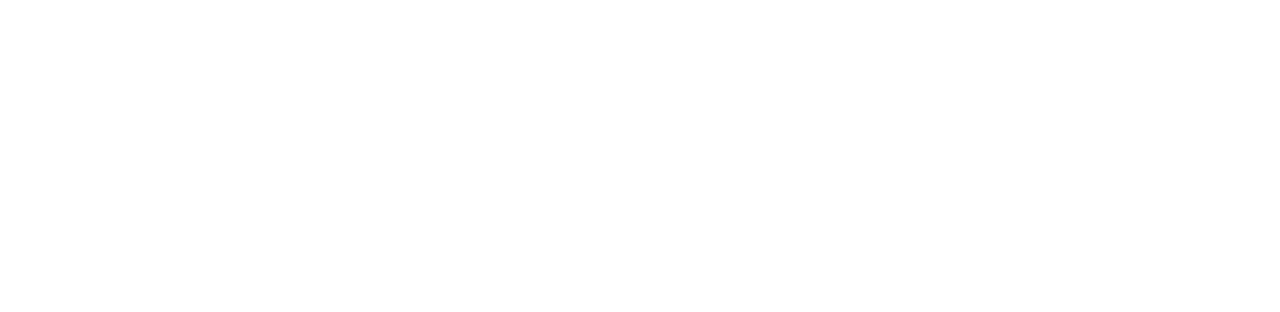
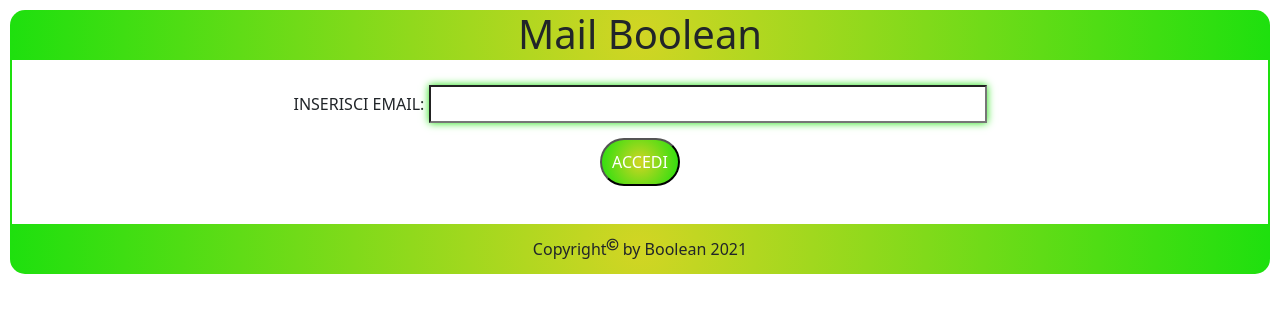
Before and after one commit to lorenzorru0/js-mail-dadi, a plain HTML site: page mail/index.html in a window 1280 px wide. Drawn offline with nearby package versions, Linux system fonts and the light colour scheme.

Commit message:
Add all mail exercise

```diff
--- a/mail/css/style.css
+++ b/mail/css/style.css
@@ -0,0 +1,45 @@
+/* Common */
+body {
+    padding: 10px;
+}
+.wrapper {
+    height: 50px;
+    line-height: 50px;
+    background: rgb(210,213,36);
+    background: radial-gradient(circle, rgba(210,213,36,1) 0%, rgba(30,224,14,1) 100%);
+}
+
+/* Header */
+header {
+    border-top-left-radius: 15px;
+    border-top-right-radius: 15px;
+}
+
+/* Main  */
+main {
+    border-right: 2px solid #1ee00e;
+    border-left: 2px solid #1ee00e;
+    padding: 20px 0px;
+}
+main input {
+    width: 50%;
+    box-shadow: 0px 0px 8px #1ee00e;
+    margin: 5px 0px;
+    padding: 5px 0px;
+    text-align: center;
+
+}
+.btn_mail {
+    margin: 10px 0px;
+    padding: 10px;
+    border-radius: 25px;
+    color: #fff;
+    background: rgb(210,213,36);
+    background: radial-gradient(circle, rgba(210,213,36,1) 0%, rgba(30,224,14,1) 100%);
+}
+
+/* Footer */
+footer {
+    border-bottom-left-radius: 15px;
+    border-bottom-right-radius: 15px;
+}
--- a/mail/index.html
+++ b/mail/index.html
@@ -4,11 +4,46 @@
         <meta charset="UTF-8">
         <meta http-equiv="X-UA-Compatible" content="IE=edge">
         <meta name="viewport" content="width=device-width, initial-scale=1.0">
+        <!-- Font awesome -->
+        <link rel="stylesheet" href="https://cdnjs.cloudflare.com/ajax/libs/font-awesome/5.15.3/css/all.min.css" integrity="sha512-iBBXm8fW90+nuLcSKlbmrPcLa0OT92xO1BIsZ+ywDWZCvqsWgccV3gFoRBv0z+8dLJgyAHIhR35VZc2oM/gI1w==" crossorigin="anonymous" referrerpolicy="no-referrer" />
+        <!-- Font awesome -->
+        <!-- Bootstrap CSS -->
+        <link href="https://cdn.jsdelivr.net/npm/bootstrap@5.0.2/dist/css/bootstrap.min.css" rel="stylesheet" integrity="sha384-EVSTQN3/azprG1Anm3QDgpJLIm9Nao0Yz1ztcQTwFspd3yD65VohhpuuCOmLASjC" crossorigin="anonymous">
+        <!-- /Bootstrap CSS -->
         <title>Mail Boolean</title>
         <link rel="stylesheet" href="css/style.css">
     </head>
     <body>
+        <!-- Header -->
+        <header class="wrapper text-center">
+            <h1>Mail Boolean</h1>
+        </header>
+        <!-- Header -->
 
+        <!-- Main -->
+        <main>
+            <div class="container">
+                <div class="row text-center">
+                    <div class="col-12">
+                        <label for="emailUtente">INSERISCI EMAIL: </label>
+                        <input type="email" name="emailUtente" id="emailUtente">
+                    </div>
+                    <div class="col-12">
+                        <button class="btn_mail" onclick="accessoMail()">ACCEDI</button>
+                    </div>
+                    <div class="col-12">
+                        <h2 id="accesso"></h2>
+                    </div>
+                </div>
+            </div>
+        </main>
+        <!-- /Main -->
+
+        <!-- Footer -->
+        <footer class="wrapper text-center">
+            <p>Copyright<sup><i class="far fa-copyright"></i></sup> by Boolean 2021</p>
+        </footer>
+        <!-- /Footer -->
 
         <!-- Script JS -->
         <script src="js/script.js"></script>
--- a/mail/js/script.js
+++ b/mail/js/script.js
@@ -0,0 +1,21 @@
+function accessoMail() {
+    // 1. Richiesta della mail dell'utente
+    var emailUtente = document.getElementById("emailUtente").value;
+    console.log(emailUtente);
+    // 2. Dichiaro le email autorizzate
+    var emailAutorizzate = ["lorenzorru@gmail.com", "samuelemadrigali@libero.it", "alessandrolodigiani@yahoo.it", "fabriziomastrobattista@gmail.com"];
+    // 3. Verifico che l'utente sia autorizzato
+    var verifica = 0;
+    for (var i = 0; i < emailAutorizzate.length; i++) {
+        console.log(emailAutorizzate[i]);
+        if (emailUtente == emailAutorizzate[i]) {
+            verifica++;
+        }
+    }
+    // 4. Stampo all'utente il risultato
+    if (verifica==0) {
+        document.getElementById("accesso").innerHTML = "Accesso negato, riprova dopo aver ricaricato la pagina";
+    } else {
+        document.getElementById("accesso").innerHTML = "Accesso effettuato";
+    }
+}
```
